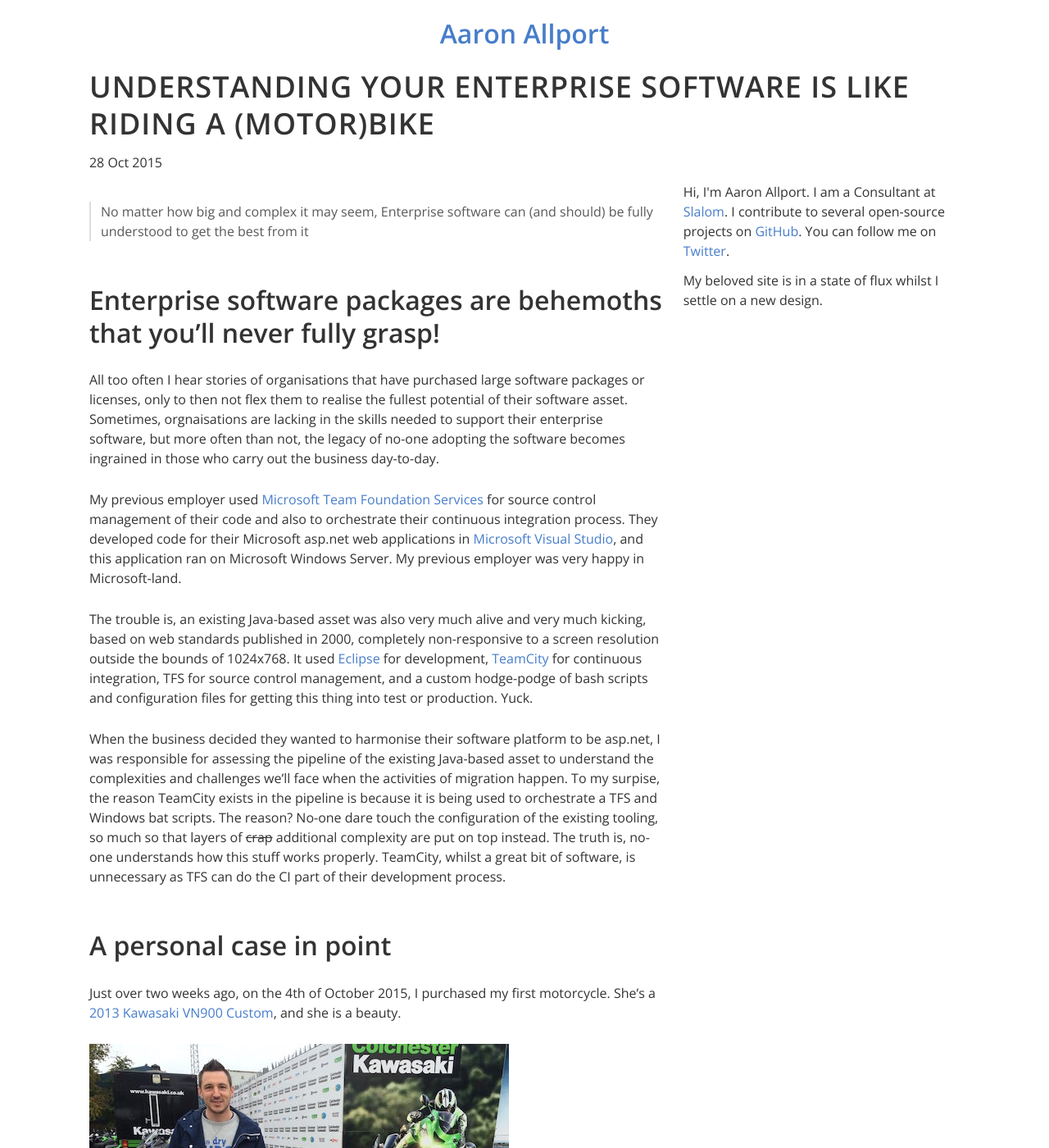
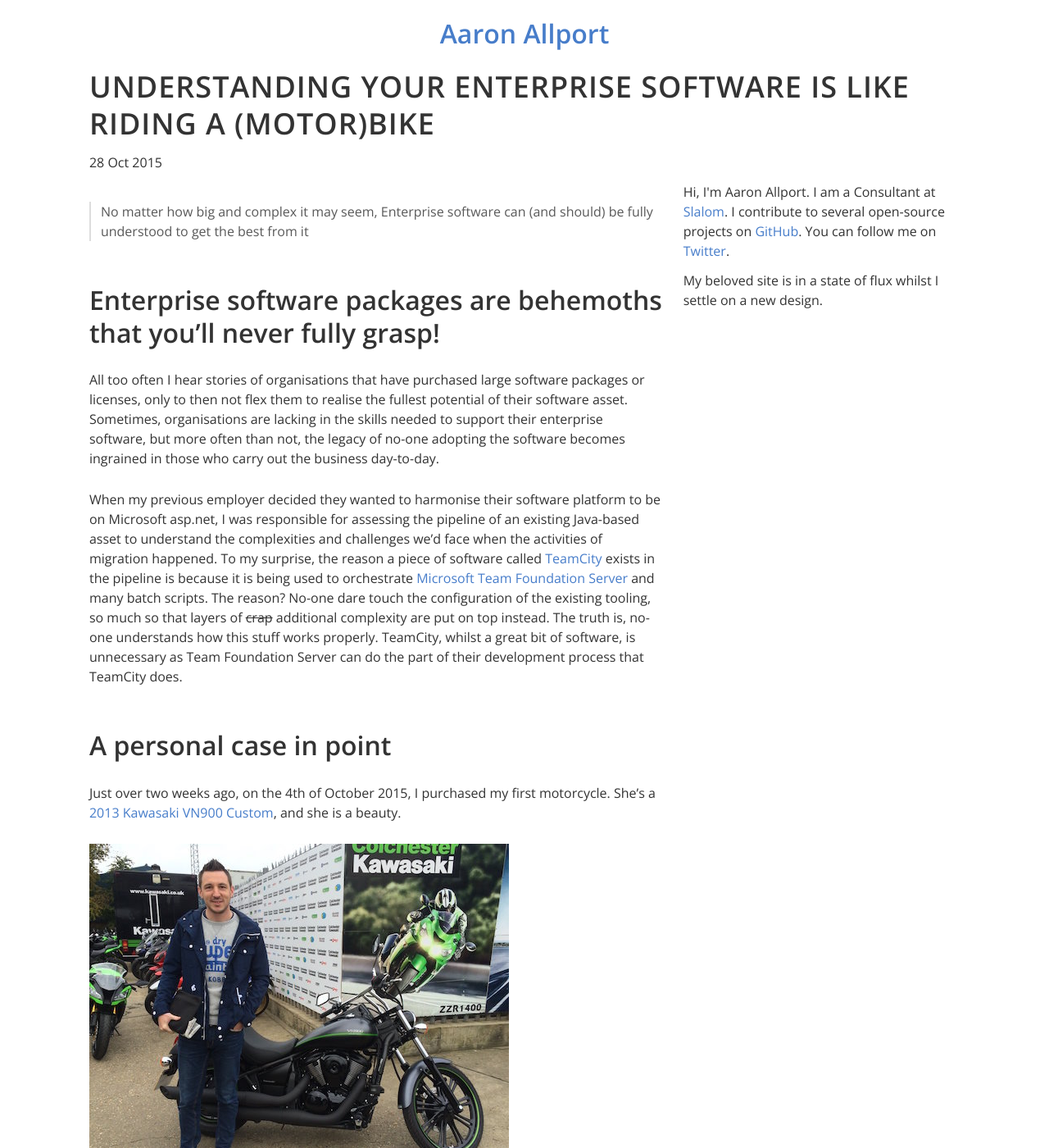
Before and after one commit to aaronallport/aaronallport.github.io, a Jekyll site: the page built from _posts/2015-10-28-Understanding-your-enterprise-software-is-like-riding-a-(motor)bike.md, in a window 1280 px wide and 1400 px high. Shown: the whole window at 82% size. Built offline with Jekyll 4.4.1, drawn with Linux system fonts in a browser that asks for light colours; Markdown is read by kramdown in place of the engine named in the settings.

Commit message:
edits following review

```diff
--- a/_posts/2015-10-28-Understanding-your-enterprise-software-is-like-riding-a-(motor)bike.md
+++ b/_posts/2015-10-28-Understanding-your-enterprise-software-is-like-riding-a-(motor)bike.md
@@ -12,13 +12,9 @@
 
 ## Enterprise software packages are behemoths that you'll never fully grasp!
 
-All too often I hear stories of organisations that have purchased large software packages or licenses, only to then not flex them to realise the fullest potential of their software asset. Sometimes, orgnaisations are lacking in the skills needed to support their enterprise software, but more often than not, the legacy of no-one adopting the software becomes ingrained in those who carry out the business day-to-day.
+All too often I hear stories of organisations that have purchased large software packages or licenses, only to then not flex them to realise the fullest potential of their software asset. Sometimes, organisations are lacking in the skills needed to support their enterprise software, but more often than not, the legacy of no-one adopting the software becomes ingrained in those who carry out the business day-to-day.
 
-My previous employer used [Microsoft Team Foundation Services](https://www.visualstudio.com/products/tfs-overview-vs) for source control management of their code and also to orchestrate their continuous integration process. They developed code for their Microsoft asp.net web applications in [Microsoft Visual Studio](https://www.visualstudio.com/), and this application ran on Microsoft Windows Server. My previous employer was very happy in Microsoft-land.
-
-The trouble is, an existing Java-based asset was also very much alive and very much kicking, based on web standards published in 2000, completely non-responsive to a screen resolution outside the bounds of 1024x768. It used [Eclipse](https://eclipse.org/) for development, [TeamCity](https://www.jetbrains.com/teamcity/) for continuous integration, TFS for source control management, and a custom hodge-podge of bash scripts and configuration files for getting this thing into test or production. Yuck.
-
-When the business decided they wanted to harmonise their software platform to be asp.net, I was responsible for assessing the pipeline of the existing Java-based asset to understand the complexities and challenges we'll face when the activities of migration happen. To my surpise, the reason TeamCity exists in the pipeline is because it is being used to orchestrate a TFS and Windows bat scripts. The reason? No-one dare touch the configuration of the existing tooling, so much so that layers of ~~crap~~ additional complexity are put on top instead. The truth is, no-one understands how this stuff works properly. TeamCity, whilst a great bit of software, is unnecessary as TFS can do the CI part of their development process.
+When my previous employer decided they wanted to harmonise their software platform to be on Microsoft asp.net, I was responsible for assessing the pipeline of an existing Java-based asset to understand the complexities and challenges we'd face when the activities of migration happened. To my surprise, the reason a piece of software called [TeamCity](https://www.jetbrains.com/teamcity/) exists in the pipeline is because it is being used to orchestrate [Microsoft Team Foundation Server](https://www.visualstudio.com/products/tfs-overview-vs) and many batch scripts. The reason? No-one dare touch the configuration of the existing tooling, so much so that layers of ~~crap~~ additional complexity are put on top instead. The truth is, no-one understands how this stuff works properly. TeamCity, whilst a great bit of software, is unnecessary as Team Foundation Server can do the part of their development process that TeamCity does.
 
 ## A personal case in point
 
```
